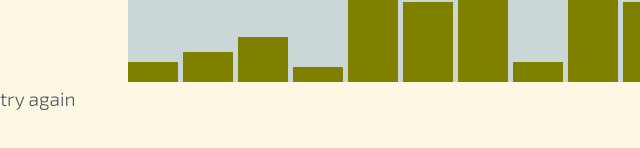
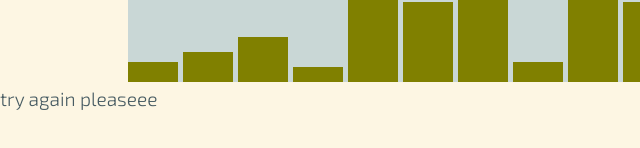
Before and after one commit to goldenscreem/D3--projects, a plain HTML site: page index.html in a window 1280 px wide. Shown: the part 364-512 px from the top of the page, 0-640 px from the left. Drawn offline with nearby package versions, Linux system fonts and the light colour scheme.

```diff
--- a/index.html
+++ b/index.html
@@ -13,6 +13,6 @@
 	</div>
 	<script src="http://d3js.org/d3.v3.min.js"> </script>
 	<script src="script.js"> </script>
-<p> try again</p>
+<p> try again pleaseee</p>
 </body>
 </html>
```
